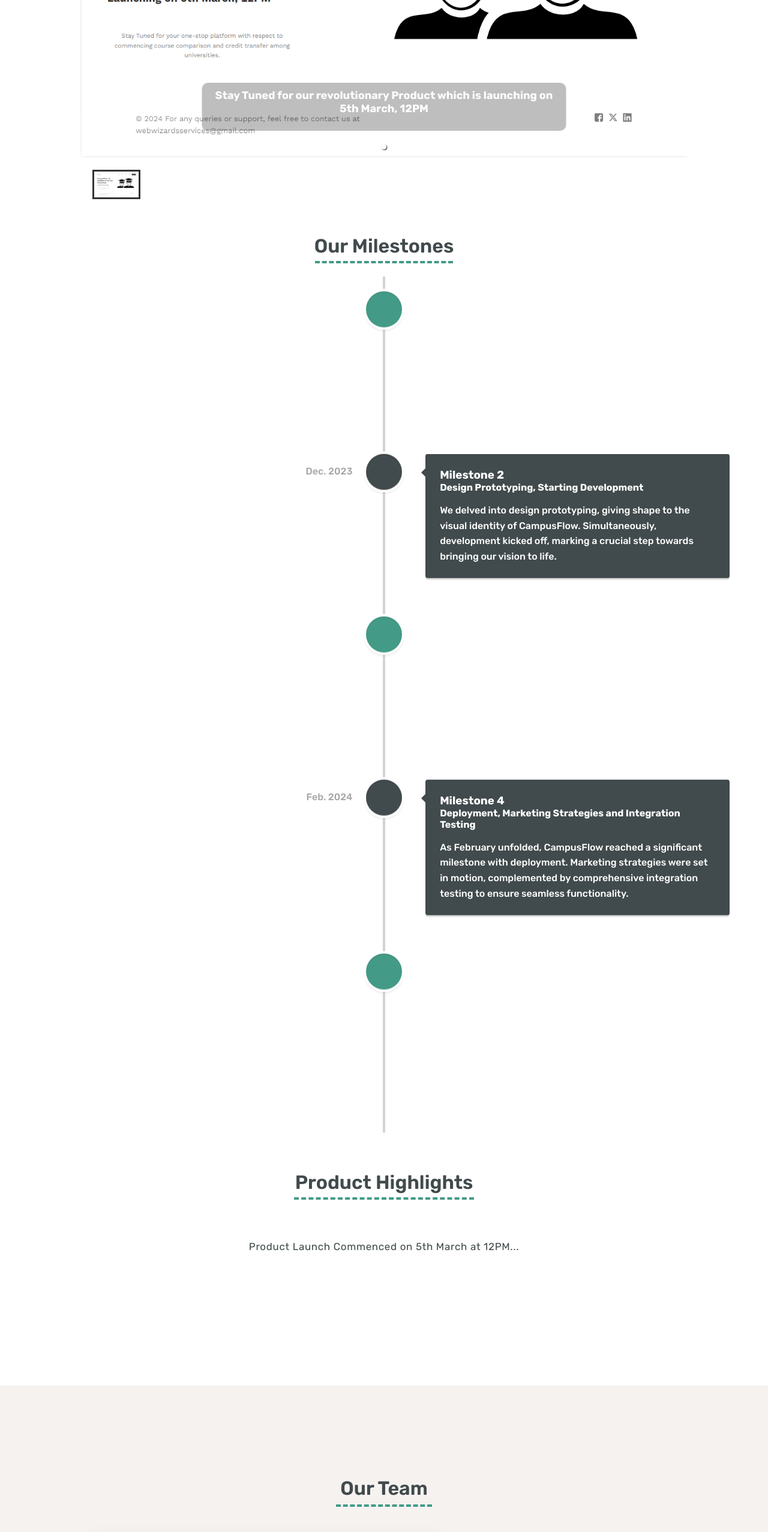
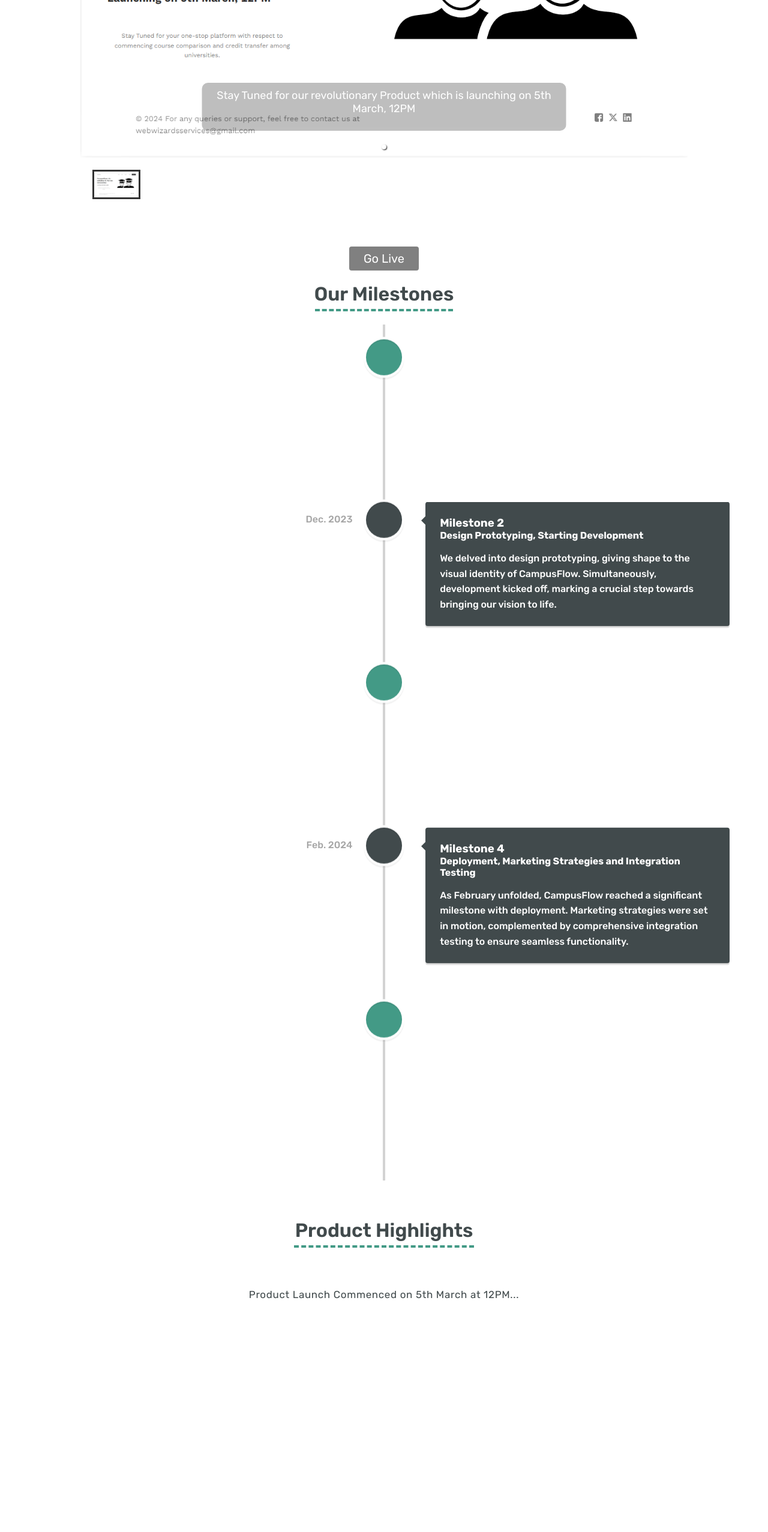
Before and after one commit to saroj2053/web-wizards, a React (Vite) app: page / in a window 1280 px wide. Shown: the part 1440-3994 px from the top of the page at 60% size. Built offline with nearby package versions, Linux system fonts and the light colour scheme.

Commit message:
added minion gif alongside product launch banner

```diff
--- a/src/components/ProductShowcase/ProductShowcase.jsx
+++ b/src/components/ProductShowcase/ProductShowcase.jsx
@@ -9,8 +9,9 @@
 
 const ProductShowcase = () => {
   const openLink = () => {
-    window.open('http://campus-flow.college', '_blank');
+    window.open("http://campus-flow.college", "_blank");
   };
+
   return (
     <div className={styles.productShowcase} name="product">
       <div className="container">
@@ -53,16 +54,26 @@
           <Carousel autoPlay>
             <div>
               <img className="carousel__img" src={productLaunchImg} alt="" />
-              <h2 className="legend" style={{ fontSize: "18px" }}>
-                Stay Tuned for our revolutionary Product which is launching on 5th
-                March, 12PM
+              <h2
+                className="legend"
+                style={{ fontSize: "18px", fontWeight: "400" }}
+              >
+                Stay Tuned for our revolutionary Product which is launching on
+                5th March, 12PM
               </h2>
             </div>
           </Carousel>
         </div>
-        {/* <button class="btn btn-submit" onClick={openLink}>
-          Go Live
-        </button> */}
+        <div className={styles.buttonContainer}>
+          <button
+            type="button"
+            className={styles.btn_ctalink}
+            onClick={openLink}
+            disabled
+          >
+            Go Live
+          </button>
+        </div>
       </div>
       <Milestone />
       <div className={styles.carousel}>
--- a/src/components/ProductShowcase/ProductShowcase.module.css
+++ b/src/components/ProductShowcase/ProductShowcase.module.css
@@ -173,7 +173,7 @@
   transition-timing-function: ease-in-out;
 }
 
-.golive__button {
+/* .golive__button {
   color: white;
   text-decoration: none;
   background: var(--primary-color);
@@ -181,7 +181,41 @@
   border-top-left-radius: 10px;
   border-bottom-right-radius: 10px;
   cursor: pointer;
+} */
+
+.buttonContainer {
+  width: 100%;
+  height: 10vh;
+  position: relative;
 }
+
+.btn_ctalink {
+  position: absolute;
+  top: 50%;
+  left: 50%;
+  transform: translate(-50%, -50%);
+  padding: 0.5rem 1.5rem;
+  border: none;
+  outline: none;
+  background: gray;
+  /* background-color: var(--primary-color); */
+  color: white;
+  font-size: 1.25rem;
+  font-family: inherit;
+  font-weight: 400;
+  border-radius: 0.25rem;
+  cursor: pointer;
+
+
+}
+
+.btn_ctalink:hover::after {
+  /* background: #03795d; */
+  content: " not enabled yet";
+}
+
+
+
 
 @media screen and (min-width: 531px) and (max-width: 768px) {
   figcaption {
@@ -241,22 +275,3 @@
   }
 
 }
-
-.btn-submit {
-  padding: 0.5rem 1.5rem;
-  border: none;
-  outline: none;
-  background-color: var(--primary-color);
-  color: white;
-  font-size: 1.25rem;
-  font-family: inherit;
-  font-weight: 500;
-  border-radius: 0.25rem;
-  cursor: pointer;
-  width: 20%;
-
-}
-
-.btn-submit:hover {
-  background: #03795d;
-}
--- a/src/components/ProjectCarousel/ProjectCarousel.css
+++ b/src/components/ProjectCarousel/ProjectCarousel.css
@@ -1,5 +1,6 @@
 .product__highlights {
   margin: 4rem 0;
+  width: 100%;
 }
 
 .product__highlights-heading {
@@ -49,4 +50,5 @@
 
 #format {
   font-size: large;
+  font-weight: 400;
 }
--- a/src/components/ProjectCarousel/ProjectCarousel.jsx
+++ b/src/components/ProjectCarousel/ProjectCarousel.jsx
@@ -21,21 +21,25 @@
 import index17Img from "../../assets/campusflow-images/Index17.png";
 import index18Img from "../../assets/campusflow-images/Index18.png";
 import index19Img from "../../assets/campusflow-images/Index19.png";
-
+import giphyImg from "../../assets/giphy.gif";
 
 const ProjectCarousel = () => (
   <>
     <div className="product__highlights">
       <h1 className="product__highlights-heading">Product Highlights</h1>
-      <p>
-        Product Launch Commenced on 5th March at 12PM...
-      </p>
+      <p>Product Launch Commenced on 5th March at 12PM...</p>
+      <img
+        style={{ width: "30%", objectFit: "contain", margin: "0 auto" }}
+        src={giphyImg}
+        alt="minion playing guitar"
+      />
     </div>
+
     {/* <Carousel autoPlay>
       <div>
-        <img className="carousel__img" alt="" src={index1Img} />
-        <p className="legend" id="format">
-          <b>User landing Page</b>
+      <img className="carousel__img" alt="" src={index1Img} />
+      <p className="legend" id="format">
+      <b>User landing Page</b>
         </p>
       </div>
       <div>
```
Also changed, not shown: src/assets/giphy.gif (added).
